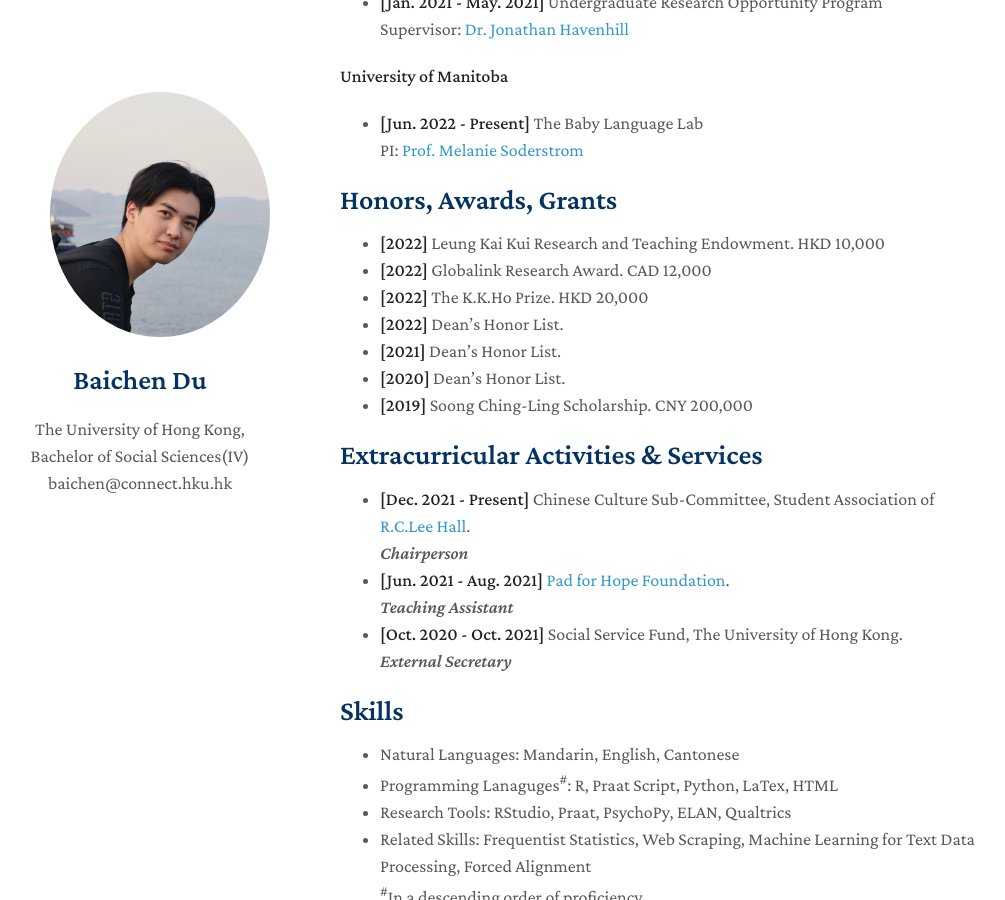
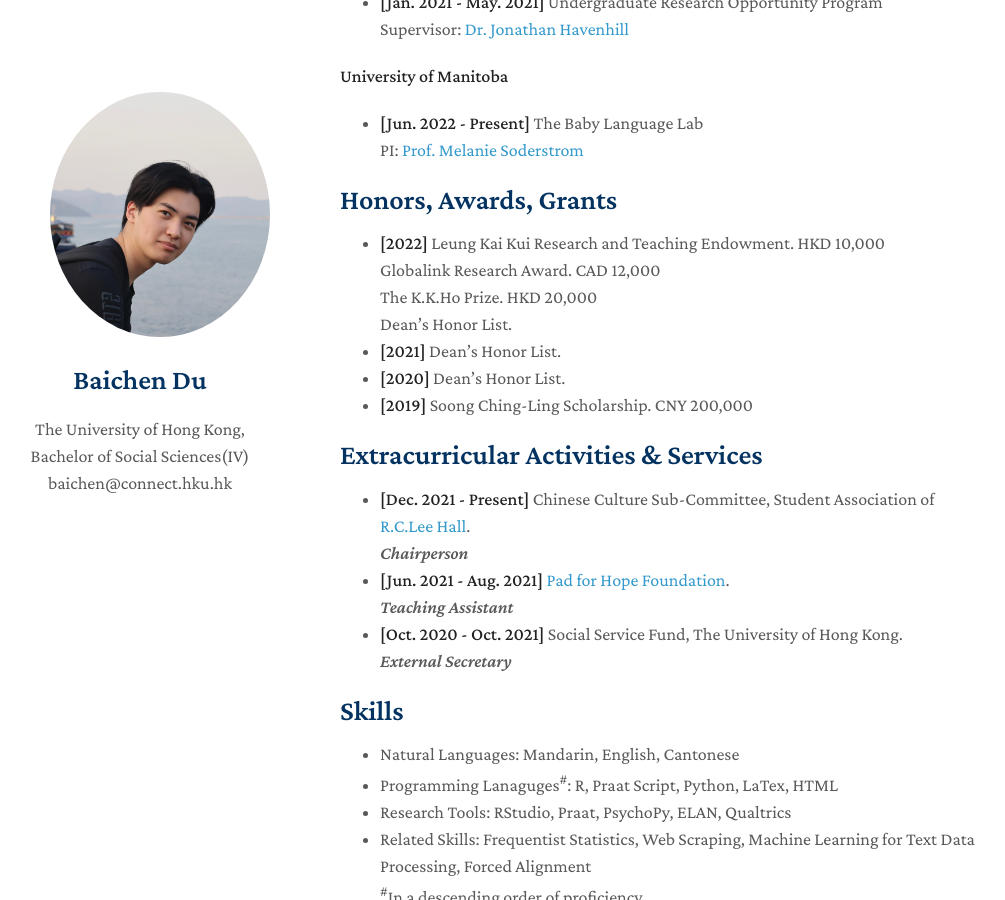
Before and after one commit to AlbertBaichenDu/AlbertBaichenDu.github.io, a Jekyll site: the page built from index.md, in a window 1280 px wide and 900 px high, scrolled down 1985 px. Shown: the whole window, without its empty margins (130-1135 px from the left). Built offline with Jekyll 4.4.1, drawn with Linux system fonts in a browser that asks for light colours; nearby versions of some CDN libraries; a style sheet for code colours, icons or effects is not loaded; our own code applies the rules of GitHub Pages for plain Markdown files.

Commit message:
Update index.md

```diff
--- a/index.md
+++ b/index.md
@@ -98,9 +98,12 @@ layout: homepage
 ## Honors, Awards, Grants
 
 - **[2022]** Leung Kai Kui Research and Teaching Endowment. HKD 10,000
-- **[2022]** Globalink Research Award. CAD 12,000
-- **[2022]** The K.K.Ho Prize. HKD 20,000
-- **[2022]** Dean's Honor List.
+             <br>
+             Globalink Research Award. CAD 12,000
+             <br>
+             The K.K.Ho Prize. HKD 20,000
+             <br>
+             Dean's Honor List.
 - **[2021]** Dean's Honor List.
 - **[2020]** Dean's Honor List.
 - **[2019]** Soong Ching-Ling Scholarship. CNY 200,000
```
